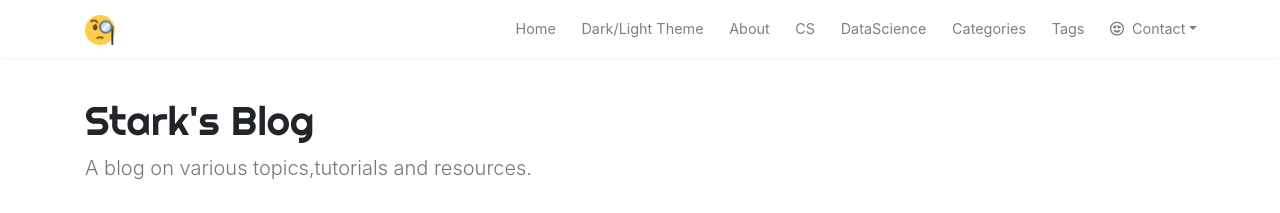
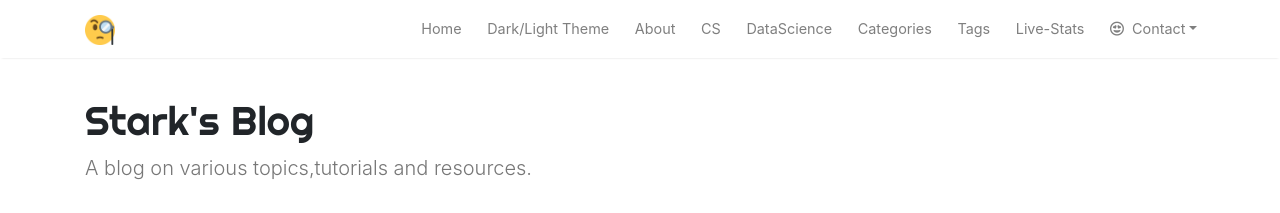
Before and after one commit to StarkSources/myblog, a Jekyll site: the page built from changelog.md, in a window 1280 px wide. Shown: the top 213 px of the page. Built offline with Jekyll 4.4.1, drawn with Linux system fonts in a browser that asks for light colours; nearby versions of some CDN libraries; our own code applies the rules of GitHub Pages for plain Markdown files; comment, search, counter and statistics services are not loaded.

Commit message:
added stats to index

```diff
--- a/_layouts/default.html
+++ b/_layouts/default.html
@@ -219,6 +219,14 @@
                 <a class="nav-link" href="{{ site.baseurl }}/tags.html">Tags</a>
                 </li>
 
+		{% if page.url == "/live-stats.html" %}
+                <li class="nav-item active">
+                {% else %}
+                <li class="nav-item">
+                {% endif %}
+                <a class="nav-link" href="{{ site.baseurl }}/live-stats.html">Live-Stats</a>
+                </li>
+
 		 <li class="nav-item dropdown">
             <a class="nav-link dropdown-toggle" href="#" id="navbarDropdown" role="button" data-toggle="dropdown" aria-haspopup="true" aria-expanded="false"><i class="far fa-grin-hearts"></i>&nbsp;&nbsp;Contact</a>
             <div class="dropdown-menu" aria-labelledby="navbarDropdown">
```
